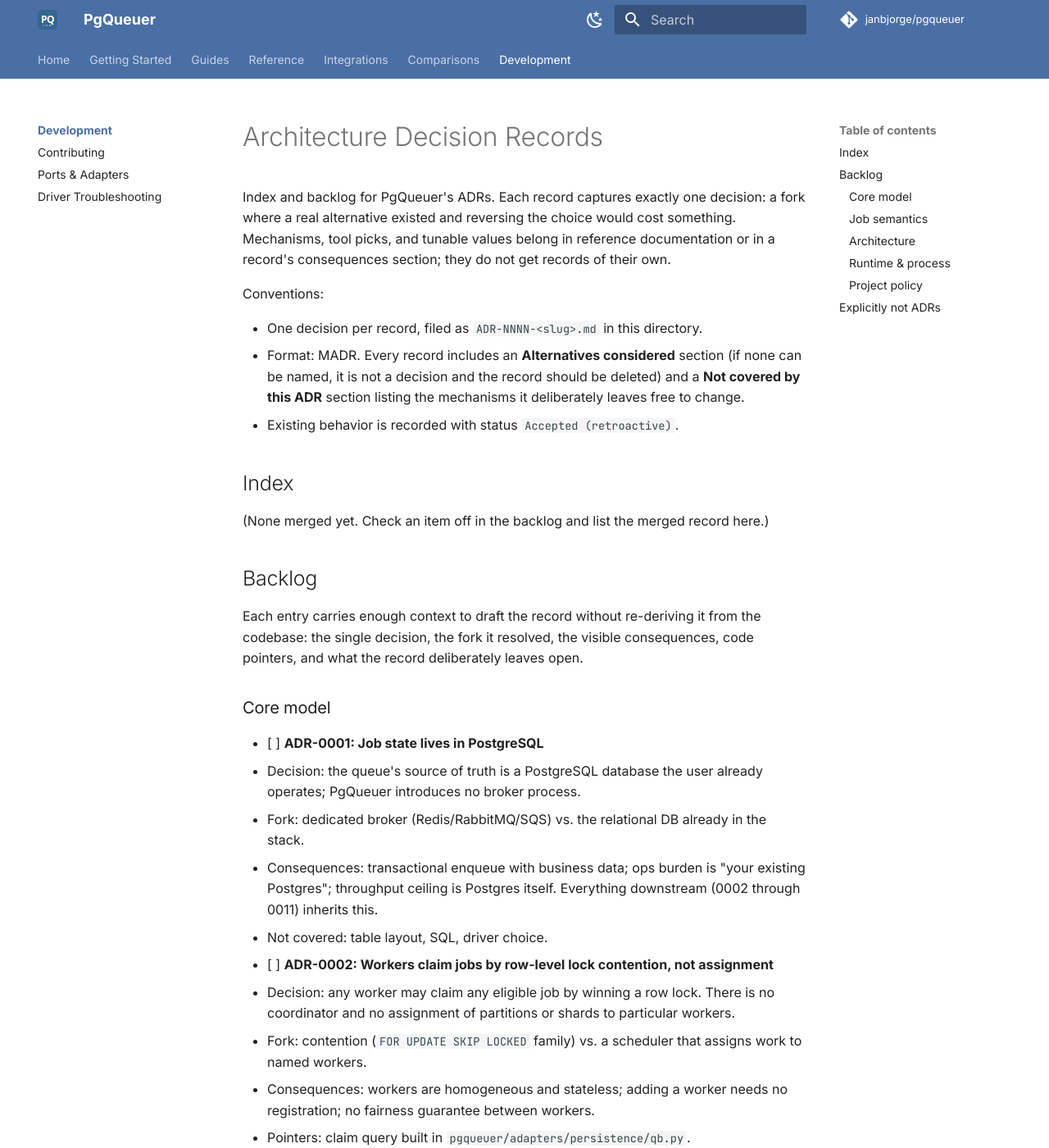
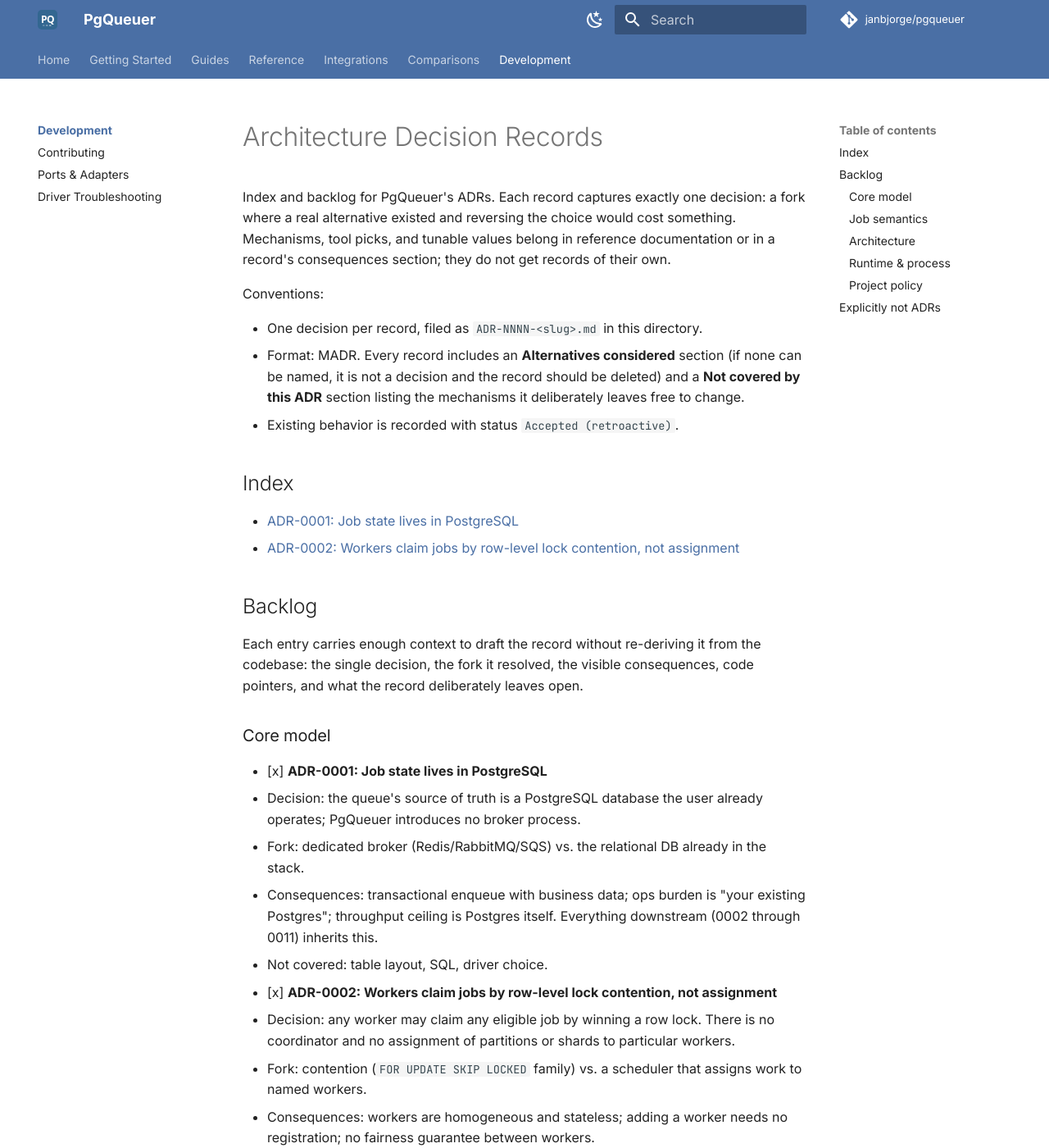
Before and after one commit to janbjorge/pgqueuer, an MkDocs documentation site: the page built from docs/adr/README.md, in a window 1280 px wide and 1400 px high. Shown: the whole window at 82% size. Built offline with MkDocs 1.6.1 and Material for MkDocs 9.7.7, drawn with Linux system fonts in a browser that asks for light colours; comment, search, counter and statistics services are not loaded.

Commit message:
docs: add ADR-0002, workers claim jobs by lock contention (#756)

```diff
--- a/docs/adr/README.md
+++ b/docs/adr/README.md
@@ -17,8 +17,8 @@
 
 ## Index
 
-(None merged yet. Check an item off in the backlog and list the merged
-record here.)
+- [ADR-0001: Job state lives in PostgreSQL](ADR-0001-job-state-lives-in-postgresql.md)
+- [ADR-0002: Workers claim jobs by row-level lock contention, not assignment](ADR-0002-workers-claim-by-lock-contention.md)
 
 ## Backlog
 
@@ -29,7 +29,7 @@
 
 ### Core model
 
-- [ ] **ADR-0001: Job state lives in PostgreSQL**
+- [x] **ADR-0001: Job state lives in PostgreSQL**
   - Decision: the queue's source of truth is a PostgreSQL database the user
     already operates; PgQueuer introduces no broker process.
   - Fork: dedicated broker (Redis/RabbitMQ/SQS) vs. the relational DB
@@ -39,7 +39,7 @@
     Everything downstream (0002 through 0011) inherits this.
   - Not covered: table layout, SQL, driver choice.
 
-- [ ] **ADR-0002: Workers claim jobs by row-level lock contention, not assignment**
+- [x] **ADR-0002: Workers claim jobs by row-level lock contention, not assignment**
   - Decision: any worker may claim any eligible job by winning a row lock.
     There is no coordinator and no assignment of partitions or shards to
     particular workers.
```
Also changed, not shown: docs/adr/ADR-0002-workers-claim-by-lock-contention.md (added, +75 -0 lines).
